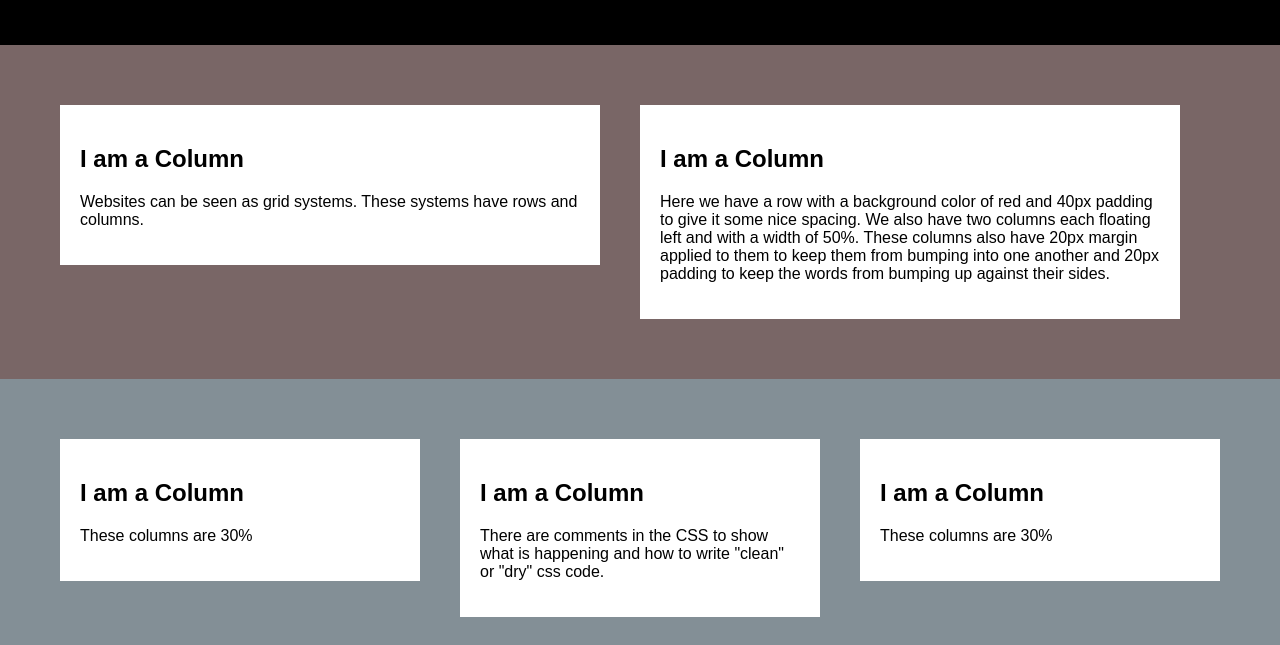
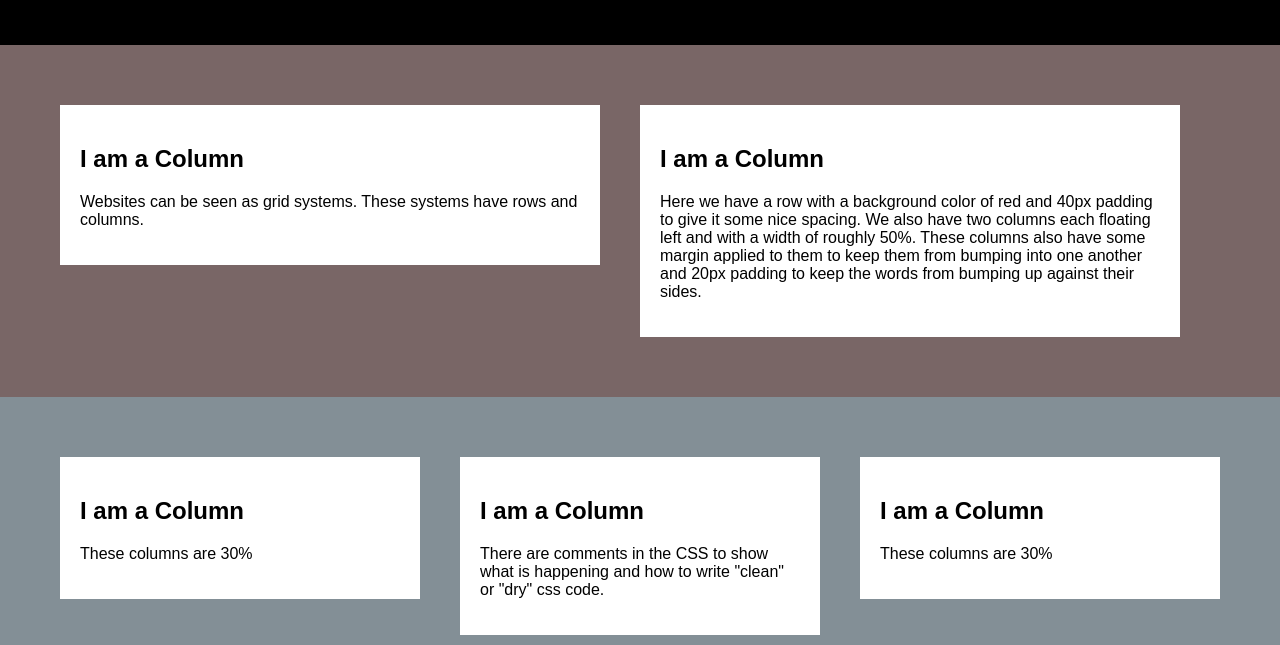
Before and after one commit to AvocadoCasualty/HTML-Template-1, a plain HTML site: page index.html in a window 1280 px wide. Shown: the part 155-800 px from the top of the page. Drawn offline with Linux system fonts and the light colour scheme.

Commit message:
Third Commit

```diff
--- a/index.html
+++ b/index.html
@@ -23,7 +23,7 @@
             </div>
             <div class="col col-half">
                 <h2>I am a Column</h2>
-                <p>Here we have a row with a background color of red and 40px padding to give it some nice spacing. We also have two columns each floating left and with a width of 50%. These columns also have 20px margin applied to them to keep them from bumping into one another and 20px padding to keep the words from bumping up against their sides.</p>
+                <p>Here we have a row with a background color of red and 40px padding to give it some nice spacing. We also have two columns each floating left and with a width of roughly 50%. These columns also have some margin applied to them to keep them from bumping into one another and 20px padding to keep the words from bumping up against their sides.</p>
             </div>
         </div>
         <div class="clearfix"></div>
```
